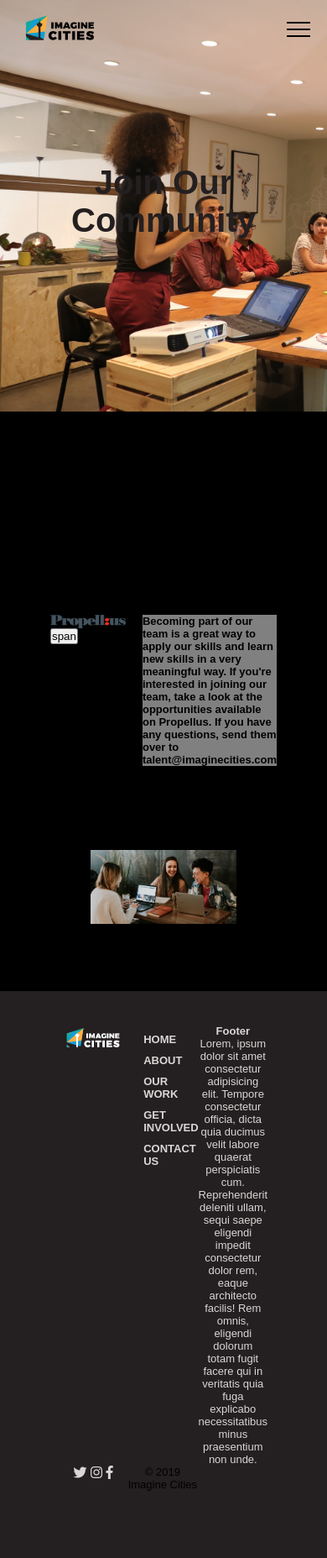
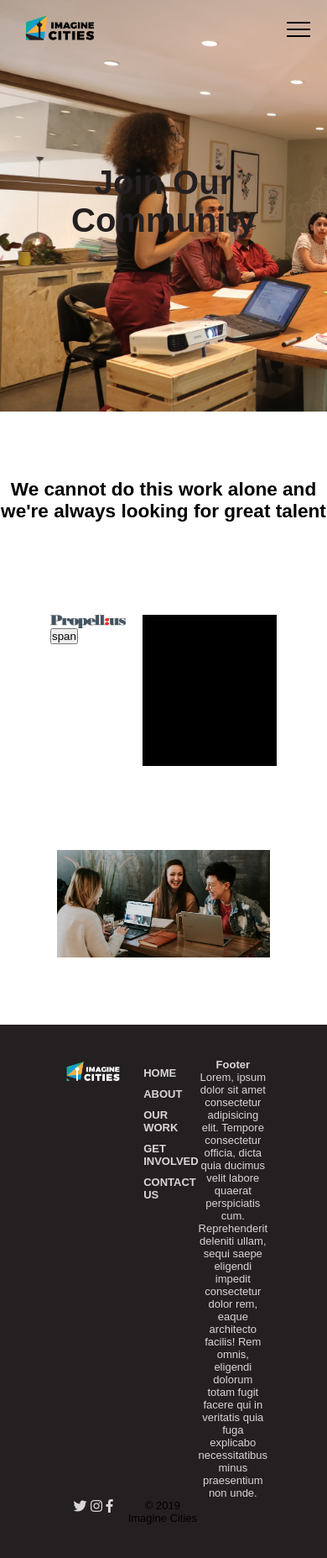
Before and after one commit to yfove/imagine_cities, a Django app: page /getinvolved/ in a window 390 px wide. Shown: the whole page at 84% size. Before the commit the page ends 1775 px from the top, so only its background shows below. Run offline with Django 3.2, Linux system fonts and the light colour scheme; some libraries are stand-ins or nearby versions.

Commit message:
fixed scss files

```diff
--- a/page/static/css/_join.scss
+++ b/page/static/css/_join.scss
@@ -24,7 +24,7 @@
 // }
 
 .propellus-text {
-    background-color: grey;
+    background-color: black;
 }
 
 .bottom-img img {
--- a/page/static/css/main.css
+++ b/page/static/css/main.css
@@ -19,7 +19,7 @@
 }
 
 .propellus-text {
-  background-color: grey;
+  background-color: black;
 }
 
 .bottom-img img {
@@ -32,7 +32,7 @@
 }
 
 *,
-*:before,
+*:befor,
 *:after {
   -webkit-box-sizing: inherit;
           box-sizing: inherit;
@@ -52,7 +52,7 @@ body {
 }
 
 body {
-  background-color: aquamarine;
+  background-color: azure;
 }
 
 .wrapper {
@@ -371,7 +371,7 @@ input[type=email] {
 /* mobile */
 @media only screen and (max-width: 640px) {
   body {
-    background-color: black;
+    background-color: white;
   }
   .hamburger-toggle {
     display: block;
--- a/page/static/css/main.scss
+++ b/page/static/css/main.scss
@@ -9,7 +9,7 @@ $accent-colour: gray;
 
 
 *,
-*:before,
+*:befor,
 *:after {
 	box-sizing: inherit;
 }
@@ -27,8 +27,8 @@ body {
 }
 
 body {
-	// background-color: azure;
-	background-color: aquamarine;
+	background-color: azure;
+	// background-color: white;
 }
 
 .wrapper {
@@ -344,7 +344,7 @@ input[type=email] {
 /* mobile */
 @media only screen and (max-width: 640px) {
 	body {
-		background-color: black;
+		background-color: white;
 	}
 
 	.hamburger-toggle {
```
Also changed, not shown: 1 other file.
